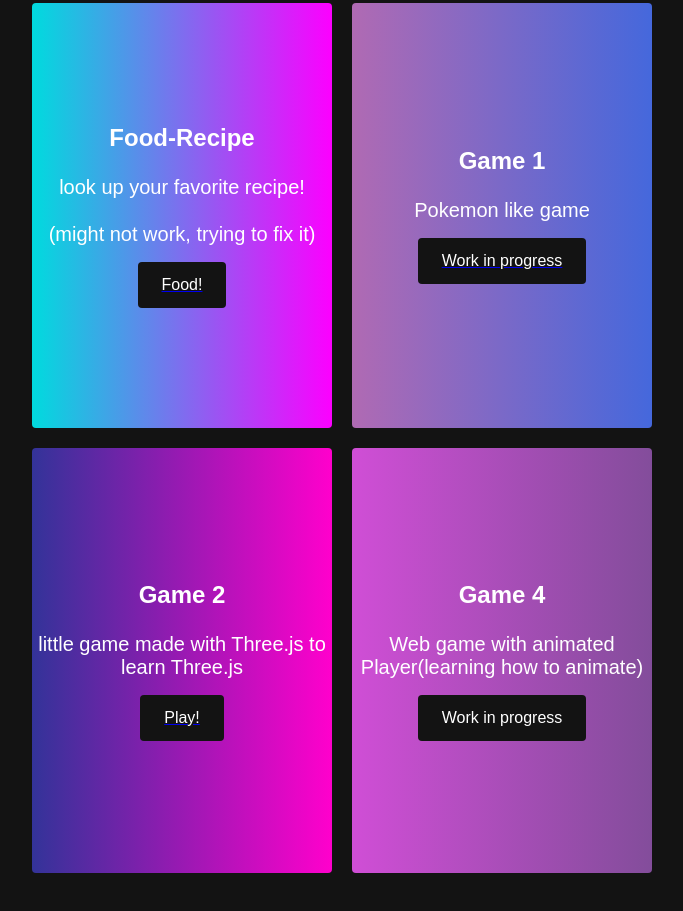
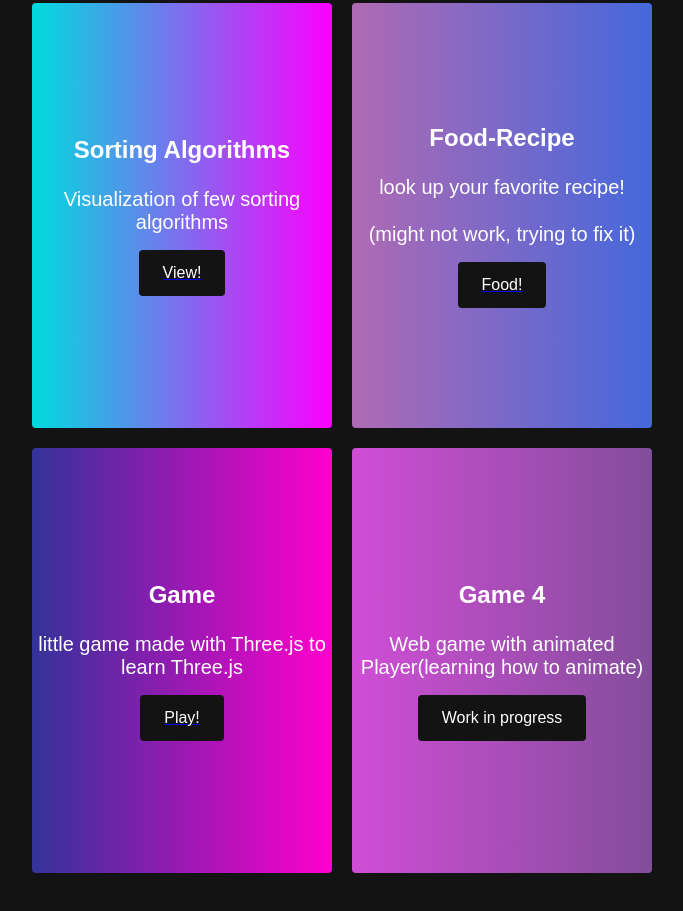
Before and after one commit to Destinykid19/web-projects, a plain HTML site: page index.html in a window 1280 px wide. Shown: the part 1694-2605 px from the top of the page, without its empty margins (298-981 px from the left). Drawn offline with Linux system fonts and the light colour scheme.

Commit message:
Update index.html

```diff
--- a/index.html
+++ b/index.html
@@ -72,6 +72,14 @@
         <h1>My Projects</h1>
         <div class="services__wrapper">
             <div class="services__card">
+                <h2>Sorting Algorithms</h2>
+                <p>Visualization of few sorting algorithms</p>
+                <a href="https://destinykid19.github.io/Sort_Visuals/" target="_blank">
+                <div class="services__btn"><button>View!</button>
+                </div>
+                </a>
+            </div>
+            <div class="services__card">
                 <h2>Food-Recipe</h2>
                 <p>look up your favorite recipe!</p>
                 <p>(might not work, trying to fix it)</p>
@@ -80,15 +88,7 @@
                 </a>
             </div>
             <div class="services__card">
-                <h2>Game 1</h2>
-                <p>Pokemon like game</p>
-                <a href="https://i.gifer.com/7iJR.gif" target="_blank">
-                <div class="services__btn"><button>Work in progress</button>
-                </div>
-                </a>
-            </div>
-            <div class="services__card">
-                <h2>Game 2</h2>
+                <h2>Game</h2>
                 <p>little game made with Three.js to learn Three.js</p>
                 <a href="https://codepen.io/Destinykid/pen/JjLGqjV" target="_blank"><div class="services__btn"><button>Play!</button></div>
                 </a>
```
